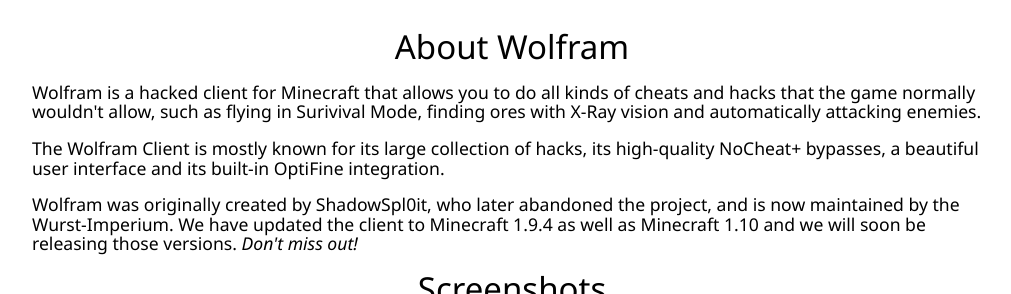
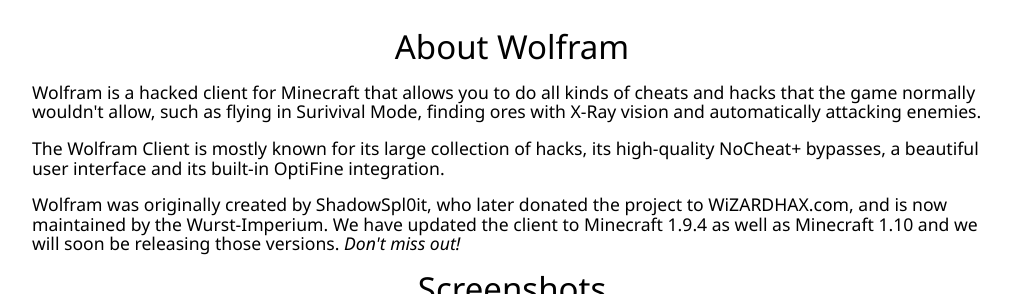
Before and after one commit to Wurst-Imperium/WolframClient.net, a Jekyll site: the page built from index.html, in a window 1280 px wide and 900 px high, scrolled down 533 px, cut to the strip 68-362 px from the top of the window. Shown: the whole strip, without its empty margins (128-1139 px from the left). Built offline with Jekyll 4.4.1, drawn with Linux system fonts in a browser that asks for light colours; comment, search, counter and statistics services are not loaded.

Commit message:
Improve main page copy

```diff
--- a/index.html
+++ b/index.html
@@ -26,7 +26,7 @@ screenshots:
 		The Wolfram Client is mostly known for its large collection of hacks, its high-quality NoCheat+ bypasses, a beautiful user interface and its built-in OptiFine integration.
 	</p>
 	<p>
-		Wolfram was originally created by ShadowSpl0it, who later abandoned the project, and is now maintained by the Wurst-Imperium. We have updated the client to Minecraft 1.9.4 as well as Minecraft 1.10 and we will soon be releasing those versions. <em>Don't miss out!</em>
+		Wolfram was originally created by ShadowSpl0it, who later donated the project to WiZARDHAX.com, and is now maintained by the Wurst-Imperium. We have updated the client to Minecraft 1.9.4 as well as Minecraft 1.10 and we will soon be releasing those versions. <em>Don't miss out!</em>
 	</p>
 	<h2 class="align-center">Screenshots</h2>
 	<div class="flex-grid">
```
